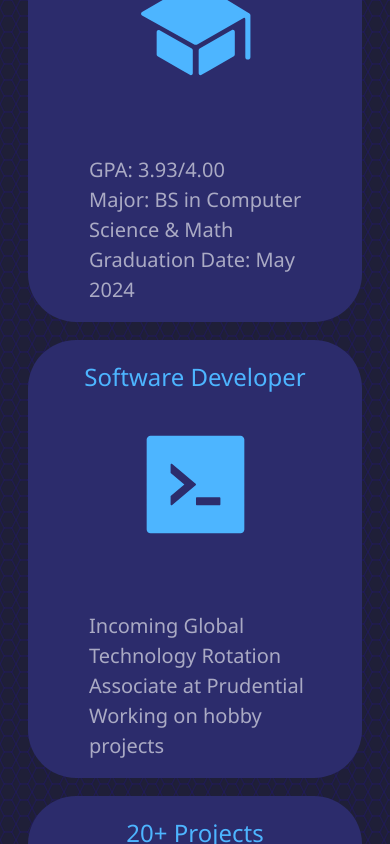
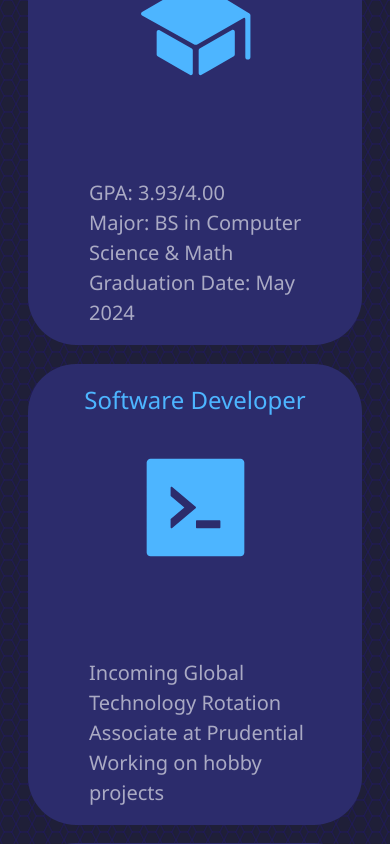
Before and after one commit to namanbajaj/Website, a React (Create React App) app: page / in a window 390 px wide. Shown: the part 1200-2044 px from the top of the page. Built offline with nearby package versions, Linux system fonts and the light colour scheme.

Commit message:
mobile fix

```diff
--- a/package.json
+++ b/package.json
@@ -29,7 +29,7 @@
   },
   "scripts": {
     "predeploy": "npm run build",
-    "deploy": "echo www.namanbajaj.com > ./build/CNAME && gh-pages -d build",
+    "deploy": "gh-pages -d build",
     "start": "react-scripts start",
     "build": "react-scripts build",
     "test": "react-scripts test",
--- a/src/components/About/about.css
+++ b/src/components/About/about.css
@@ -164,7 +164,7 @@ li {
     font-size: 1.5rem;
   }
 
-  .card h5 {
+  /* .card h5 {
     margin-top: -5%;
-  }
+  } */
 }
```
Also changed, not shown: 1 other file (tests, documents, lock files or other folders).
